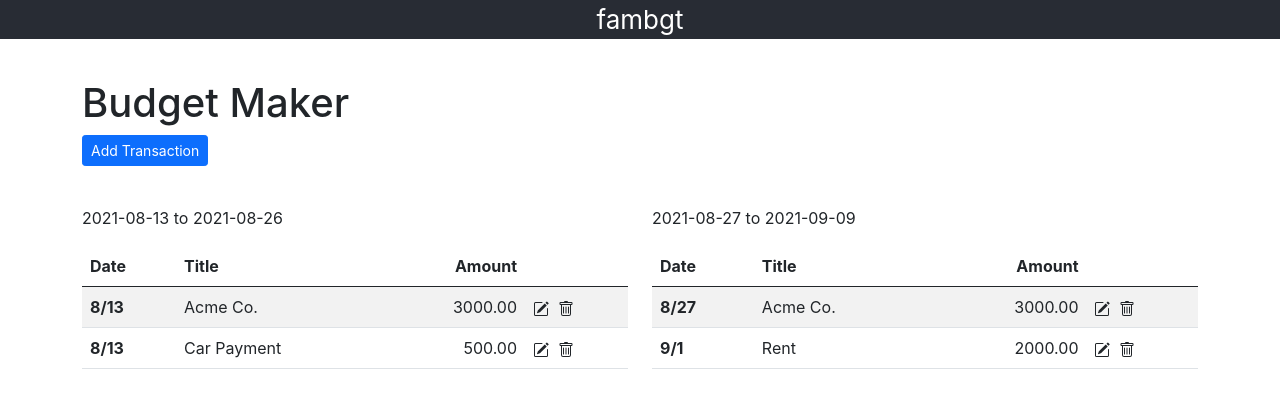
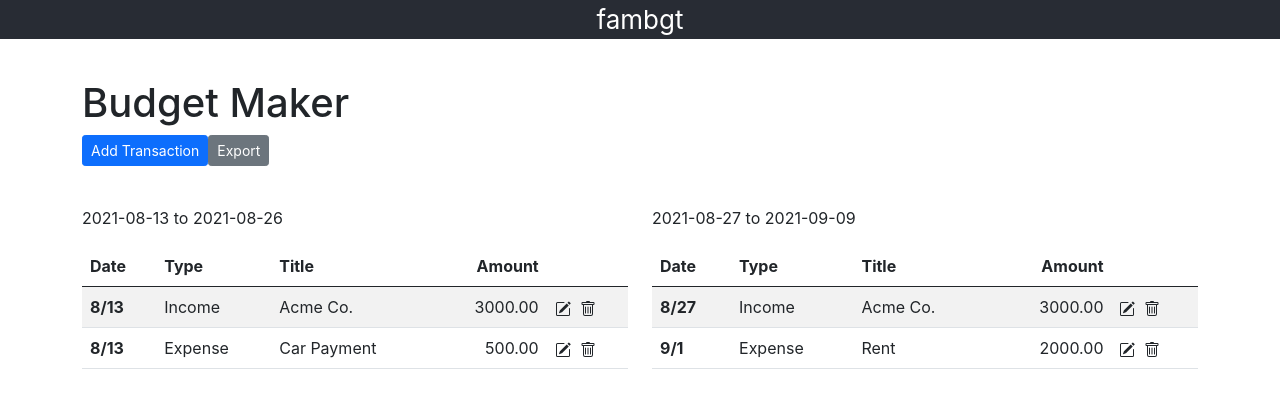
Before and after one commit to miguelamezola/fambgt, a React (Create React App) app: page / in a window 1280 px wide. Shown: the top 408 px of the page. Built offline with nearby package versions, Linux system fonts and the light colour scheme.

Commit message:
Added an export button that downloads a markdown representation of the current budget

```diff
--- a/src/BudgetMaker/BudgetMaker.js
+++ b/src/BudgetMaker/BudgetMaker.js
@@ -148,6 +148,35 @@ export const BudgetMaker = () => {
         setSelectedTransaction(null);
     }
 
+    const onExport = () => {
+        const title = `Family Budget - ${dateRange.start.toLocaleDateString()} to ${dateRange.end.toLocaleDateString()}`;
+        let contents = [
+            `# ${title}\n`,
+            '\n',
+            `Start:\t${dateRange.start.toLocaleDateString()}\n`,
+            `End:\t${dateRange.end.toLocaleDateString()}\n`,
+            '\n'
+        ];
+
+        budgetPeriods.forEach((period, idx) => {
+            const title = `## Budget Period ${idx + 1} (${period.start.toLocaleDateString()} to ${period.end.toLocaleDateString()})\n`;
+            contents.push(title);
+            period.transactions.forEach(t => {
+                const transaction = `${t.date.toLocaleDateString()}\t${t.type}\t${t.title}\t$${t.amount}\n`;
+                contents.push(transaction);
+            });
+            contents.push('\n');
+            contents.push('\n');
+        });
+
+        const blob = new Blob(contents, {type:"text/plain"})
+        const url = URL.createObjectURL(blob);
+        const link = document.createElement('a');
+        link.download = `${title}.md`;
+        link.href = url;
+        link.click();
+    }
+
     return (
         <>
             <div className="container">
@@ -155,6 +184,7 @@ export const BudgetMaker = () => {
                     <h1>Budget Maker</h1>
                     <div>
                         <TransactionEditor onModify={onModify} dateRange={dateRange} />
+                        <Button onClick={ onExport } variant="secondary" size="sm">Export</Button>
                     </div>
                 </div>
                 <div className="row">
--- a/src/BudgetPeriod/BudgetPeriod.js
+++ b/src/BudgetPeriod/BudgetPeriod.js
@@ -24,6 +24,7 @@ export const BudgetPeriod = ({start,end,transactions,onModify}) => {
                 <thead>
                     <tr>
                         <th scope="col">Date</th>
+                        <th scope="col">Type</th>
                         <th scope="col">Title</th>
                         <th className="text-end" scope="col">Amount</th>
                         <th></th>
@@ -38,6 +39,7 @@ export const BudgetPeriod = ({start,end,transactions,onModify}) => {
                     }).map(t => (
                         <tr key={ t.id }>
                             <th scope="row">{ `${(new Date(t.date)).getMonth() + 1}/${(new Date(t.date)).getDate()}` }</th>
+                            <td>{ t.type }</td>
                             <td>{ t.title }</td>
                             <td className="text-end">{ t.amount.toFixed(2) }</td>
                             <td>
```
